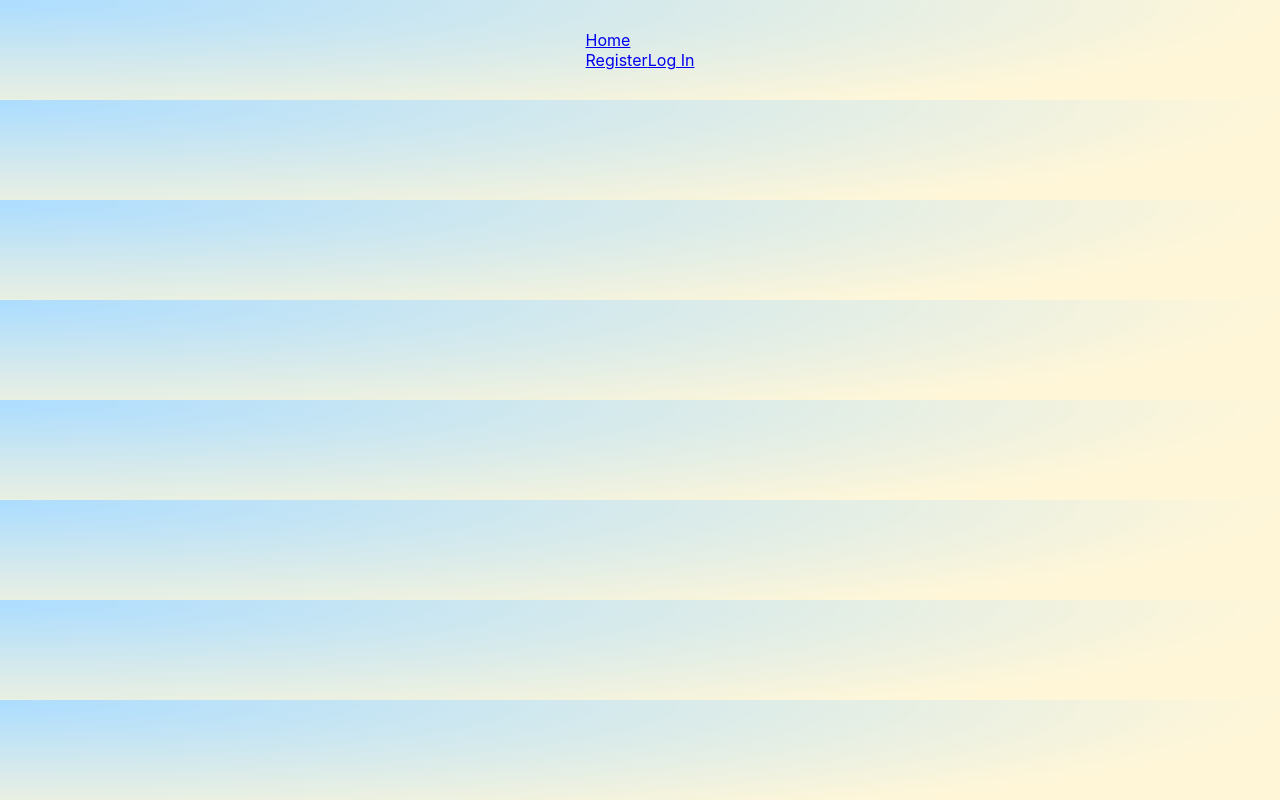
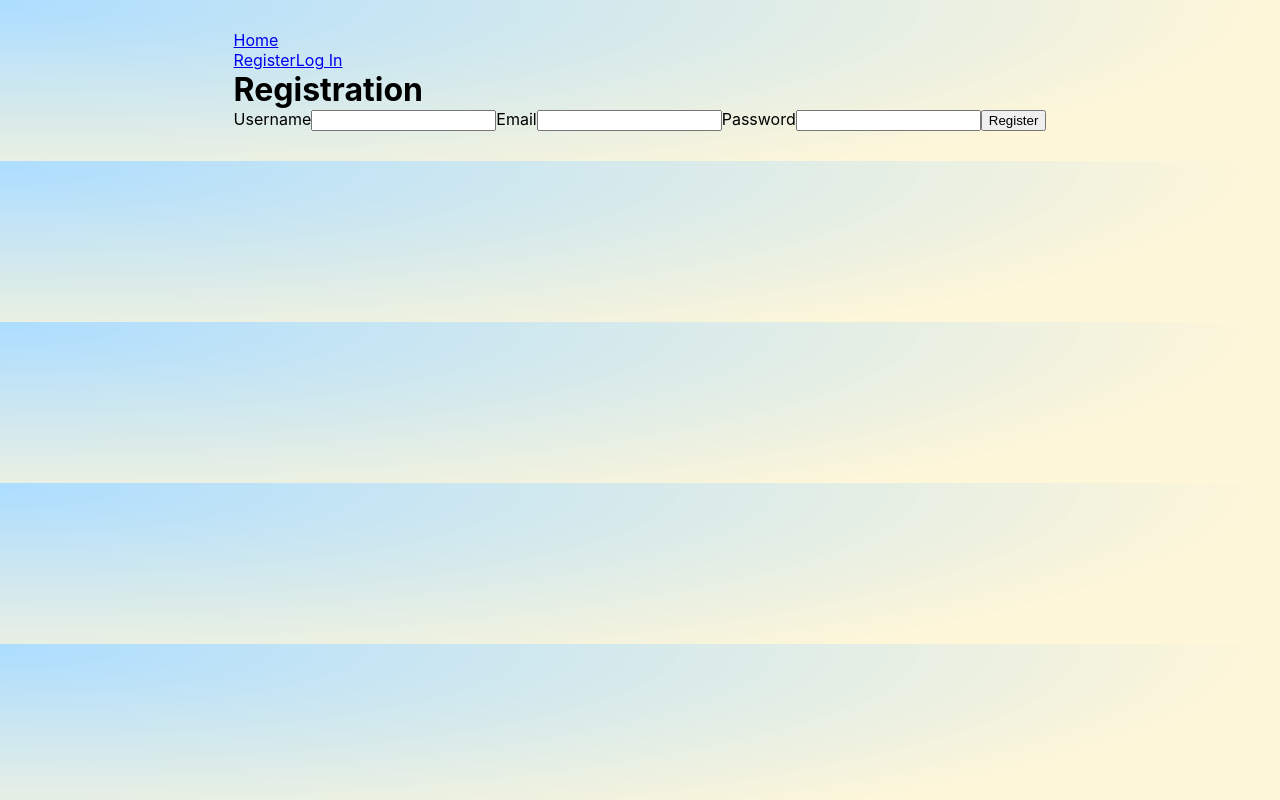
Before and after one commit to TetianaKokoilo/goit-react-hw-08-phonebook, a React (Create React App) app: page /register in a window 1280 px wide. Before the commit this address had no page. Built offline with nearby package versions, Linux system fonts and the light colour scheme.

Commit message:
add right route

```diff
--- a/src/components/App.jsx
+++ b/src/components/App.jsx
@@ -14,9 +14,10 @@ import { useDispatch } from 'react-redux';
 import { useAuth } from 'hooks/useAuth';
 import { refreshUser } from 'redux/auth/operations';
 import { AppBar } from './AppBar/AppBar';
+
 const Login = lazy(() => import('../../src/pages/Login/Login'));
 const Home = lazy(() => import('../../src/pages/Home/Home'));
-
+const Register = lazy(() => import('../../src/pages/Register/Register'));
 
 export function App() {
   // const isLoading = useSelector(selectIsLoading);
@@ -38,11 +39,18 @@ export function App() {
       <AppBar />
       {isRefreshing ? (
         <b>Refreshing user...</b>
-      ) : (<Routes>
+      ) : (
+        <Routes>
           <Route path="/" element={<Layout />}>
             <Route index element={<Home />} />
             <Route
-            path="/login"
+              path="register"
+              element={
+                <RestrictedRoute component={Register} redirectTo="/contacts" />
+              }
+            ></Route>
+            <Route
+              path="login"
               element={
                 <RestrictedRoute component={Login} redirectTo="/contacts" />
               }
@@ -57,8 +65,6 @@ export function App() {
       <Filter /> */}
       {/* {isLoading && !error && <b>Request in progress...</b>} */}
       {/* <ContactList /> */}
-
-
     </div>
   );
 }
--- a/src/components/RestrictedRoute/RestrictedRoute.jsx
+++ b/src/components/RestrictedRoute/RestrictedRoute.jsx
@@ -9,5 +9,5 @@ import { Navigate } from 'react-router-dom';
 export const RestrictedRoute = ({ component: Component, redirectTo = '/' }) => {
   const { isLoggedIn } = useAuth();
 
-  return isLoggedIn ? <Navigate to={redirectTo} /> : Component;
+  return isLoggedIn ? <Navigate to={redirectTo} /> : <Component />;
 };
```
Also changed, not shown: src/redux/auth/selectors.js (line endings or trailing spaces). Lines whose indentation alone changed are shown as unchanged.
